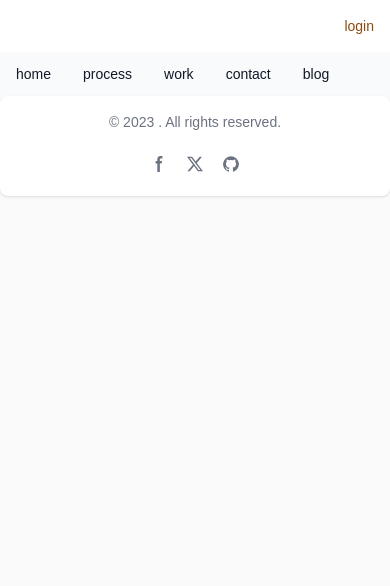
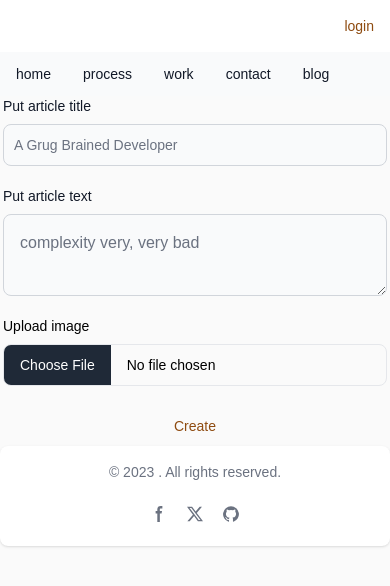
Before and after one commit to kylesinlynn/kylesinlynn.pythonanywhere.com, a Django app: template templates/blog/create.html in a window 390 px wide. Shown: the top 586 px of the page. Run offline with Django 5.2, Linux system fonts and the light colour scheme; the template is opened without the code that fills it: values that come from a table or form of the project are taken from there, others are empty; some libraries are stand-ins or nearby versions.

Commit message:
feat: implement article creation

```diff
--- /dev/null
+++ b/blog/forms.py
@@ -0,0 +1,8 @@
+from django import forms
+
+from blog.models import Article
+
+class ArticleForm(forms.ModelForm):
+    class Meta:
+        model = Article
+        fields = ['title', 'description', 'image']
--- a/core/settings.py
+++ b/core/settings.py
@@ -86,6 +86,7 @@ DATABASES = {
 }
 
 # Authentication Redirect URLs
+LOGIN_URL = '/auth/login/'
 LOGIN_REDIRECT_URL = 'portfolio:index'
 LOGOUT_REDIRECT_URL = 'portfolio:index'
 
--- a/templates/blog/create.html
+++ b/templates/blog/create.html
@@ -1,5 +1,63 @@
-{% extends "base.html" %}
-
-{% block main %}
-
+{% extends "base.html" %} {% block main %}
+<form
+    hx-encoding='multipart/form-data'
+    hx-post='{% url "blog:create" %}'
+    class="max-w-sm mx-auto"
+>
+    {% csrf_token %}
+    <div class="mb-5">
+        {% if form.non_field_errors %}
+        <div id="alert-border-2" class="flex items-center p-4 mb-4 text-red-800 border-t-4 border-red-300 bg-red-50 dark:text-red-400 dark:bg-gray-800 dark:border-red-800" role="alert">
+            <ul class="mt-1.5 list-disc list-inside">
+                {% for error in form.non_field_errors %}
+                <li>{{ error }}</li>
+                {% endfor %}
+            </ul>
+            <button type="button" class="ms-auto -mx-1.5 -my-1.5 bg-red-50 text-red-500 rounded-lg focus:ring-2 focus:ring-red-400 p-1.5 hover:bg-red-200 inline-flex items-center justify-center h-8 w-8 dark:bg-gray-800 dark:text-red-400 dark:hover:bg-gray-700"  data-dismiss-target="#alert-border-2" aria-label="Close">
+                <span class="sr-only">Dismiss</span>
+                <svg class="w-3 h-3" aria-hidden="true" xmlns="http://www.w3.org/2000/svg" fill="none" viewBox="0 0 14 14">
+                <path stroke="currentColor" stroke-linecap="round" stroke-linejoin="round" stroke-width="2" d="m1 1 6 6m0 0 6 6M7 7l6-6M7 7l-6 6"/>
+                </svg>
+            </button>
+        </div>
+        {% endif %}
+        <label
+            for="title"
+            class="block mb-2 text-sm font-medium text-gray-900 dark:text-yellow-300"
+            >Put article title</label
+        >
+        <input
+            type="title"
+            id="title"
+            name="title"
+            class="bg-gray-50 border border-gray-300 text-gray-900 text-sm rounded-lg focus:ring-yellow-500 focus:border-yellow-500 block w-full p-2.5 dark:bg-gray-700 dark:border-gray-600 dark:placeholder-gray-400 dark:text-yellow-300 dark:focus:ring-yellow-500 dark:focus:border-yellow-500"
+            placeholder="A Grug Brained Developer"
+            required
+        />
+    </div>
+    <div class="mb-5">
+        <label
+            for="description"
+            class="block mb-2 text-sm font-medium text-gray-900 dark:text-yellow-300"
+            >Put article text</label
+        >
+        <textarea
+            type="text"
+            id="description"
+            name="description"
+            class="block w-full p-4 text-gray-900 border border-gray-300 rounded-lg bg-gray-50 sm:text-md focus:ring-yellow-500 focus:border-yellow-500 dark:bg-gray-700 dark:border-gray-600 dark:placeholder-gray-400 dark:text-yellow-300 dark:focus:ring-yellow-500 dark:focus:border-yellow-500"
+            placeholder="complexity very, very bad"
+        ></textarea>
+    </div>
+    <div class="mb-5">
+        <label class="block mb-2 text-sm font-medium text-dark-900 dark:text-white" for="image">Upload image</label>
+        <input class="block w-full text-sm text-dark-900 border border-dark-300 rounded-lg cursor-pointer bg-dark-50 dark:text-dark-400 focus:outline-none dark:bg-dark-700 dark:border-dark-600 dark:placeholder-dark-400" name="image" id="image" type="file" accept="image/*">
+    </div>
+    <button
+        type="submit"
+        class="text-yellow-700 hover:bg-yellow-300 focus:ring-4 focus:outline-none focus:ring-yellow-300 font-medium rounded-lg text-sm w-full sm:w-auto px-5 py-2.5 text-center dark:bg-yellow-600 dark:hover:bg-yellow-700 dark:focus:ring-yellow-800"
+    >
+        Create
+    </button>
+</form>
 {% endblock main %}
```
Also changed, not shown: blog/views.py (+15 -3 lines), templates/blog/index.html (+7 -0 lines).
